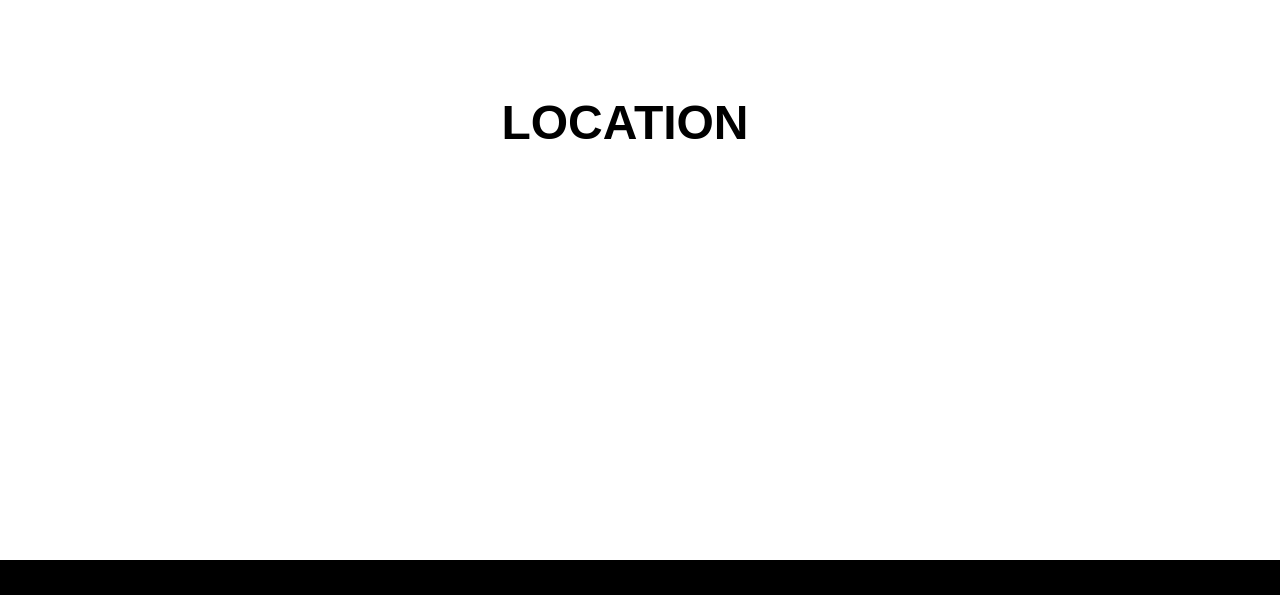
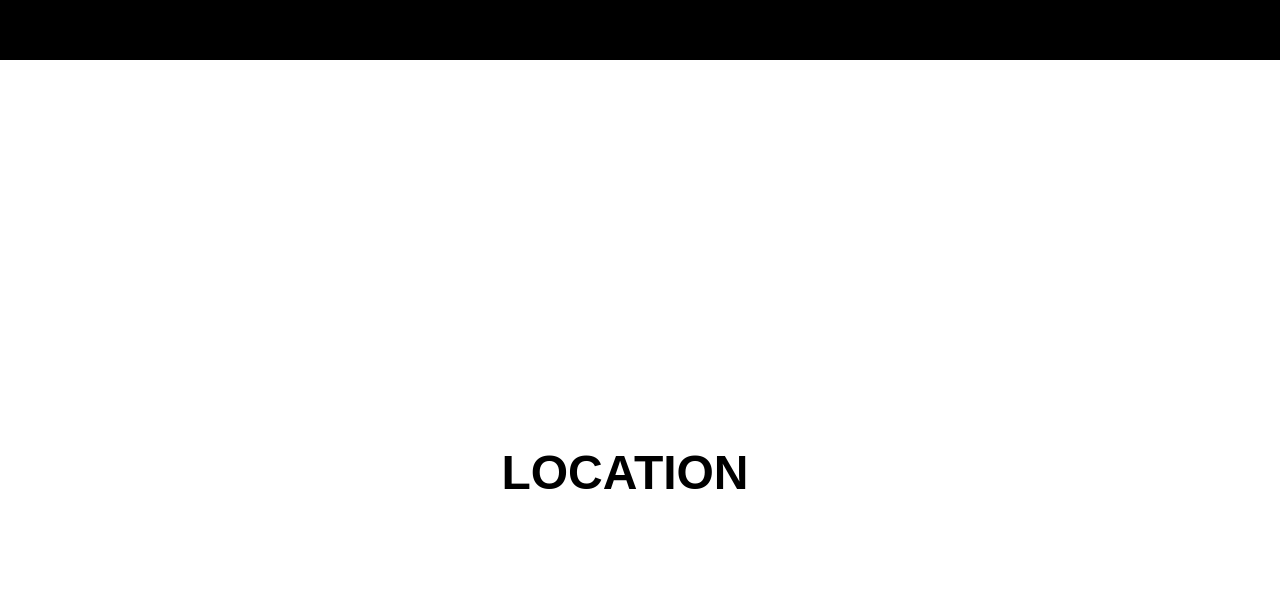
Before and after one commit to jackedwardbeard/01-Jane_Spence, a React (Create React App) app in the folder jane_spence/: page / in a window 1280 px wide. Shown: the part 2720-3315 px from the top of the page. Built offline with nearby package versions, Linux system fonts and the light colour scheme.

Commit message:
Changed components & landing page to 900px (from 800).

```diff
--- a/jane_spence/src/components/Contact/ContactComponents.js
+++ b/jane_spence/src/components/Contact/ContactComponents.js
@@ -15,7 +15,7 @@ export const InformationContainer = styled.div`
 
 export const InformationWrapper = styled.div`
     z-index: 1;
-    height: 800px;
+    height: 900px;
     display: flex;
 `
 
--- a/jane_spence/src/components/Information/InformationComponents.js
+++ b/jane_spence/src/components/Information/InformationComponents.js
@@ -15,7 +15,7 @@ export const InformationContainer = styled.div`
 
 export const InformationWrapper = styled.div`
     z-index: 1;
-    height: 800px;
+    height: 900px;
     display: flex;
 `
 
--- a/jane_spence/src/components/Landing/LandingComponents.js
+++ b/jane_spence/src/components/Landing/LandingComponents.js
@@ -9,7 +9,7 @@ export const LandingContainer = styled.div`
     z-index: 1;
     padding: 0 40px;
     position: relative;
-    height:800px;
+    height: 900px;
     background: white;
 
 `
--- a/jane_spence/src/components/Location/LocationComponents.js
+++ b/jane_spence/src/components/Location/LocationComponents.js
@@ -15,7 +15,7 @@ export const InformationContainer = styled.div`
 
 export const InformationWrapper = styled.div`
     z-index: 1;
-    height: 800px;
+    height: 900px;
     display: flex;
 `
 
```
